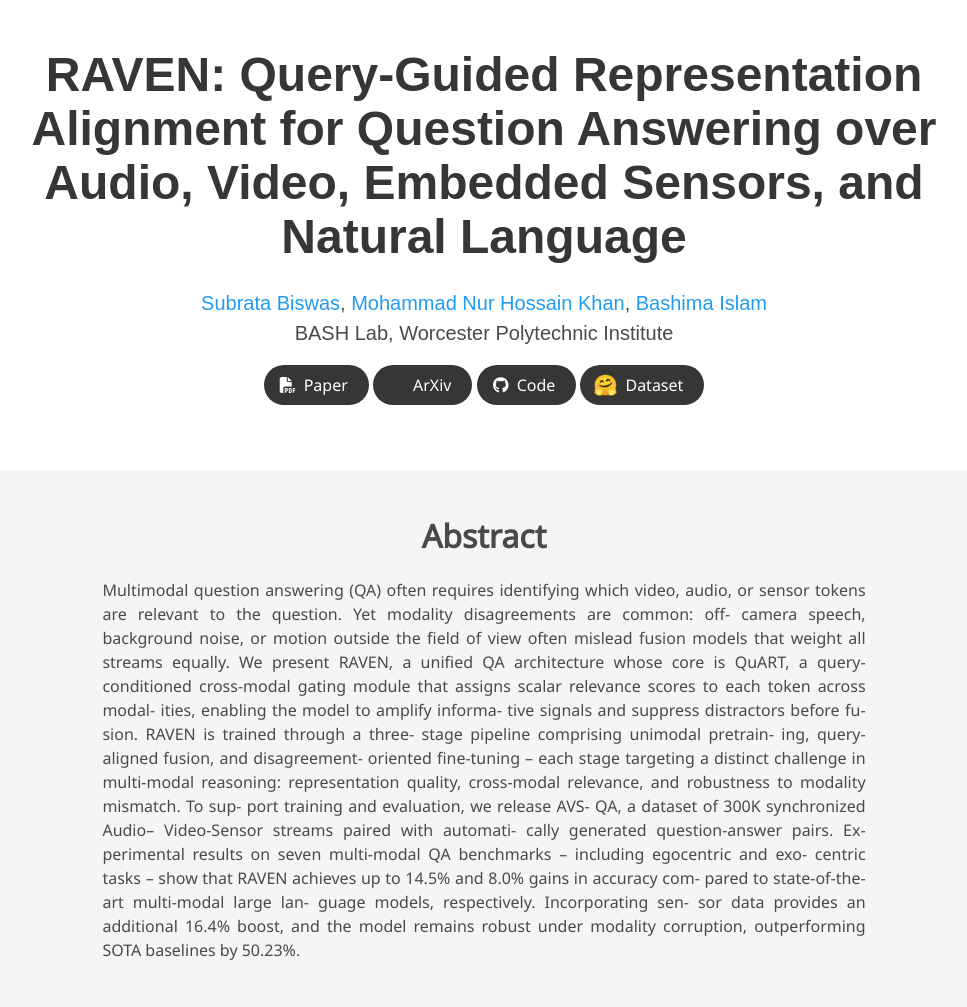
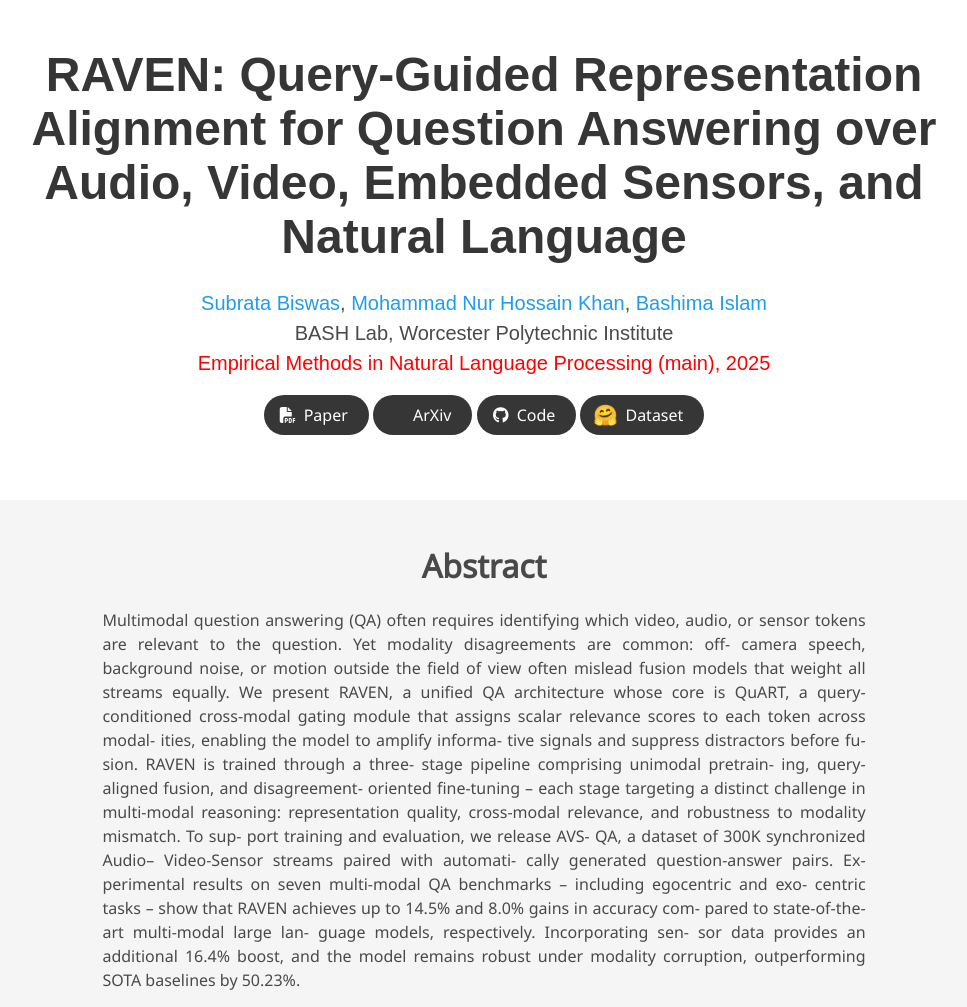
Before and after one commit to BASHLab/raven_project, a plain HTML site: page index.html in a window 1280 px wide. Shown: the top 1007 px of the page, without its empty margins (156-1123 px from the left). Drawn offline with nearby package versions, Linux system fonts and the light colour scheme; some icons are missing; a web font is replaced by a local one.

Commit message:
Update index.html

```diff
--- a/index.html
+++ b/index.html
@@ -69,7 +69,7 @@ Answering over Audio, Video, Embedded Sensors, and Natural Language</h1>
 
                   <div class="is-size-5 publication-authors">
                     <span class="author-block">BASH Lab, Worcester Polytechnic Institute</span><br>
-                    <!-- <span class="author-block" style="color: red">INTERSPEECH, 2025</span> -->
+                    <span class="author-block" style="color: red">Empirical Methods in Natural Language Processing (main), 2025</span>
                     <!-- <span class="eql-cntrb"><small><br><sup>*</sup>Indicates Equal Contribution</small></span> -->
                   </div>
 
```
